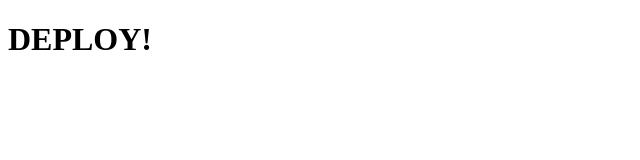
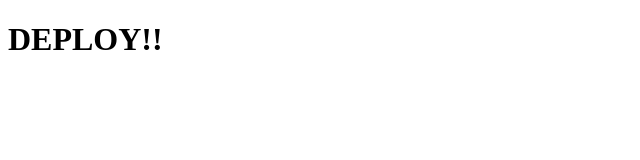
Before and after one commit to Novak11/prviapp, a plain HTML site: page index.html in a window 1280 px wide. Shown: the full height of the page, 0-640 px from the left. Drawn offline with Linux system fonts and the light colour scheme.

Commit message:
Novo proba

```diff
--- a/index.html
+++ b/index.html
@@ -1,5 +1,5 @@
 <!DOCTYPE html>
 <html>
 <head><title>My Page 15</title></head>
-<body><h1>DEPLOY!</h1></body>
+<body><h1>DEPLOY!!</h1></body>
 </html>
```
